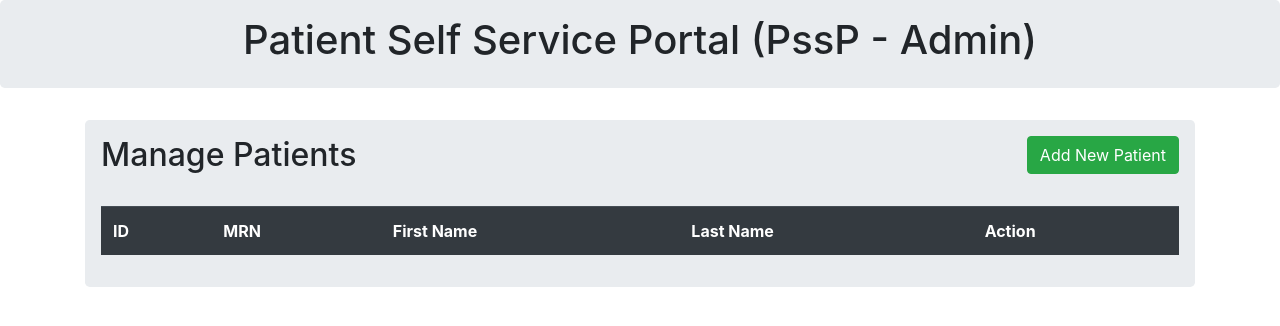
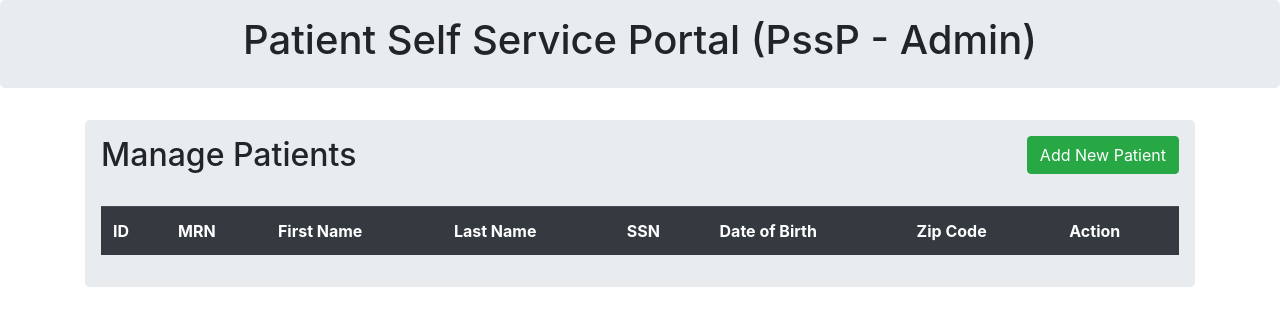
Before and after one commit to DanielJanowicz/PssP, a Flask app: page /patients in a window 1280 px wide. Shown: the top 326 px of the page. Run offline with Flask 2, Linux system fonts and the light colour scheme; data that the repository does not hold is empty; parts of the project's set-up code (start-up, migrations or seed data) failed here and were passed over; some libraries are stand-ins or nearby versions.

Commit message:
Fields Commit

```diff
--- a/templates/patient_all.html
+++ b/templates/patient_all.html
@@ -44,6 +44,9 @@
                         <th>MRN</th>
                         <th>First Name</th>
                         <th>Last Name</th>
+                        <th>SSN</th>
+                        <th>Date of Birth</th>
+                        <th>Zip Code</th>
                         <th>Action</th>
 
                     </tr>
@@ -55,6 +58,9 @@
                         <td>{{row.mrn}}</td>
                         <td>{{row.first_name}}</td>
                         <td>{{row.last_name}}</td>
+                        <td>{{row.ssn}}</td>
+                        <td>{{row.date_of_birth}}</td>
+                        <td>{{row.zip_code}}</td>
 
                         <td>
                             <a href="/update/{{row.mrn}}" class="btn btn-warning btn-xs" data-toggle="modal" data-target="#modaledit{{row.mrn}}">Edit</a>
@@ -88,6 +94,18 @@
                                 <div class="form-group">
                                     <label>Last name:</label>
                                     <input type="text" class="form-control" name="last_name" value="{{row.last_name}}">
+                                </div>
+                                <div class="form-group">
+                                    <label>SSN:</label>
+                                    <input type="text" class="form-control" name="ssn" value="{{row.ssn}}">
+                                </div>
+                                <div class="form-group">
+                                    <label>Date of Birth:</label>
+                                    <input type="text" class="form-control" name="date_of_birth" value="{{row.date_of_birth}}">
+                                </div>
+                                <div class="form-group">
+                                    <label>Zip Code:</label>
+                                    <input type="text" class="form-control" name="zip_code" value="{{row.zip_code}}">
                                 </div>
                                 <div class="form-group">
                                     <button class="btn btn-primary" type="submit">Update</button>
@@ -136,6 +154,18 @@
                             <input type="text" class="form-control" name="last_name" required="1">
                         </div>
                         <div class="form-group">
+                            <label>SSN:</label>
+                            <input type="text" class="form-control" name="ssn" required="1">
+                        </div>
+                        <div class="form-group">
+                            <label>Date of Birth:</label>
+                            <input type="text" class="form-control" name="date_of_birth" required="1">
+                        </div>
+                        <div class="form-group">
+                            <label>Zip Code:</label>
+                            <input type="text" class="form-control" name="zip_code" required="1">
+                        </div>
+                        <div class="form-group">
                             <button class="btn btn-primary" type="submit">Add Patient</button>
                         </div>
                         </form>
```
Also changed, not shown: templates/patient_details.html (+16 -4 lines).
